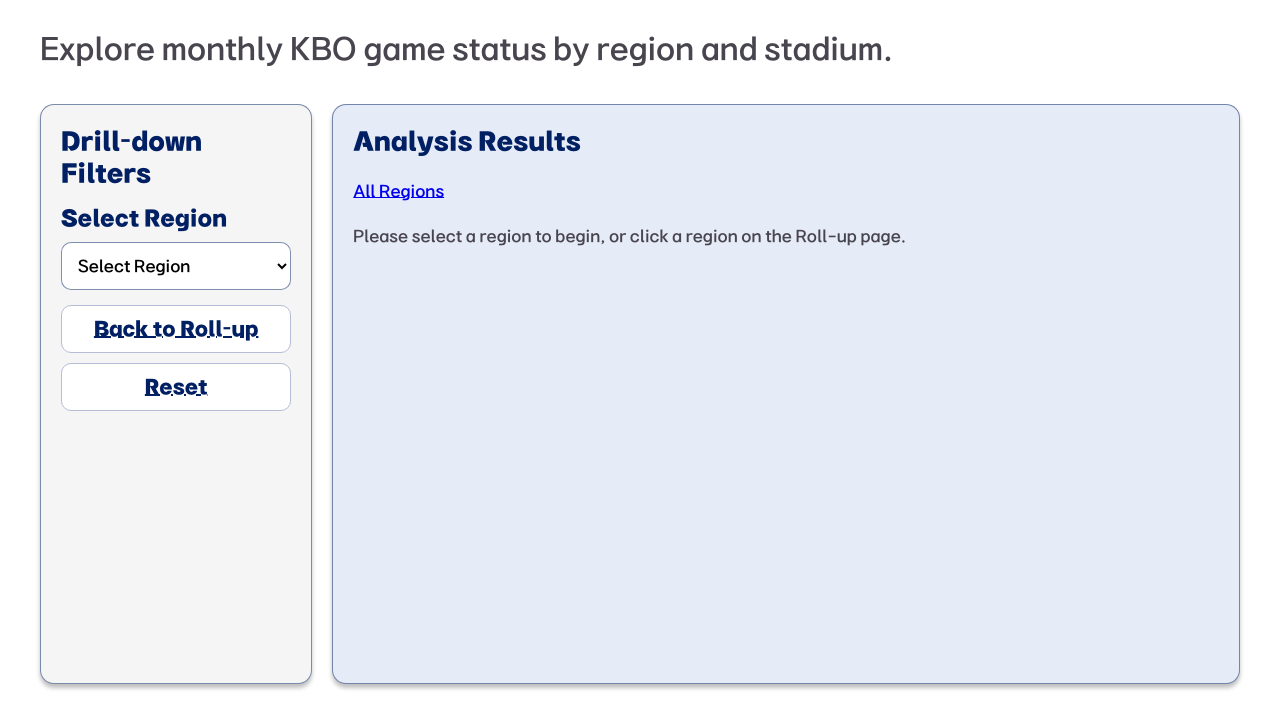
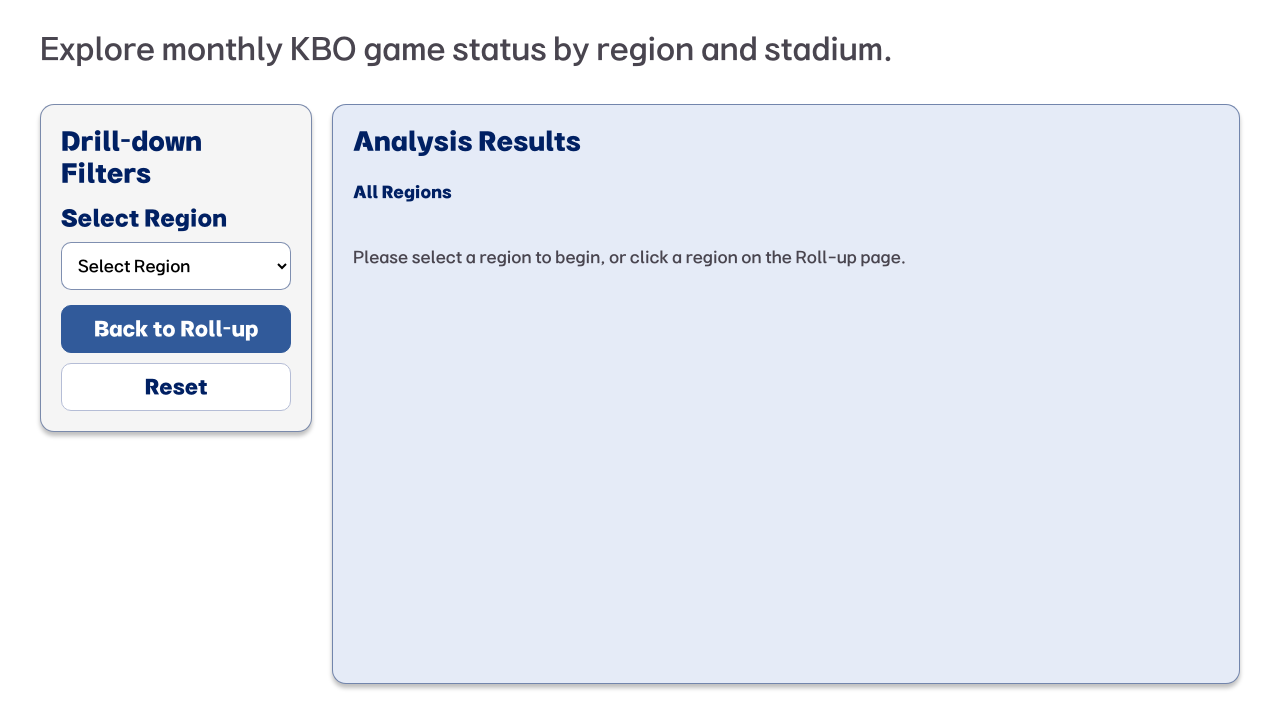
Before and after one commit to BDA-team04/team04, a PHP site: page /analysis_drilldown.php in a window 1280 px wide. Shown: the part 196-905 px from the top of the page. Run offline with PHP 8.4, Linux system fonts and the light colour scheme; data that the repository does not hold is empty.

Commit message:
fix: drill down, rollup 페이지 디자인 통일

```diff
--- a/analysis_drilldown.php
+++ b/analysis_drilldown.php
@@ -1,6 +1,7 @@
 <?php
 // 작성자: 용연주
 // 수정: 정윤아 (지역 → 구장 → 월 단계 연결, 구장별 요약·월별 날씨 지표 추가)
+// 수정: 조혜림 (다른 분석 페이지와 디자인 통일: reset 버튼 수정, 링크 수정)
 require_once 'session.php';
 require_once 'db.php';
 
@@ -235,7 +236,7 @@ require_once 'header.php';
         <?php endif; ?>
 
         <div class="analysis-page-form">
-            <a href="analysis_rollup.php" class="analysis-page-reset">Back to Roll-up</a>
+            <a href="analysis_rollup.php" class="analysis-page-back">Back to Roll-up</a>
             <a href="analysis_drilldown.php?reset=1" class="analysis-page-reset">Reset</a>
         </div>
 
@@ -247,15 +248,19 @@ require_once 'header.php';
 
         <!-- 현재 위치: 전체 지역 › 지역 › 구장 (누르면 한 단계 위로) -->
         <p class="analysis-page-message">
-            <a href="analysis_rollup.php">All Regions</a>
+            <a class="analysis-page-link" href="analysis_rollup.php">All Regions</a>
             <?php if ($selected_city !== ''): ?>
                 &rsaquo;
                 <a href="analysis_drilldown.php?city=<?= urlencode($selected_city) ?>"><?= h($selected_city) ?></a>
             <?php endif; ?>
             <?php if ($selected_stadium_name !== ''): ?>
-                &rsaquo; <?= h($selected_stadium_name) ?>
+                &rsaquo;
+                <span class="analysis-page-current">
+                    <?= h($selected_stadium_name) ?>
+                </span>
             <?php endif; ?>
         </p>
+        <br>
 
         <?php if ($selected_city === ''): ?>
 
@@ -284,7 +289,7 @@ require_once 'header.php';
                         <?php foreach ($stadium_summary as $row): ?>
                             <tr>
                                 <td>
-                                    <a href="analysis_drilldown.php?city=<?= urlencode($selected_city) ?>&amp;stadium_id=<?= (int)$row['stadium_id'] ?>">
+                                    <a class="analysis-page-link" href="analysis_drilldown.php?city=<?= urlencode($selected_city) ?>&amp;stadium_id=<?= (int)$row['stadium_id'] ?>">
                                         <?= h($row['stadium_name']) ?>
                                     </a>
                                     <?= $row['is_dome'] ? ' (dome)' : '' ?>
--- a/style.css
+++ b/style.css
@@ -361,7 +361,7 @@ body {
 /* 분석 페이지 - 필터 영역 */
 .filter-panel {
     height: auto;
-    min-height: 580px;
+    min-height: 300px;
     background: #F5F5F5;
     border: 1px solid rgba(0, 32, 99, 0.5);
     border-radius: 14px;
@@ -488,6 +488,7 @@ body {
     justify-content: center;
     line-height: 1.2;
     flex-shrink: 0;
+    text-decoration: none;
 
     width: 100%;
     height: 48px;
@@ -570,6 +571,81 @@ body {
     margin-top: 25px;
     font-size: 16px;
     color: #49454F;
+}
+
+/* Roll-up Temperature 입력창 */
+form[action="analysis_rollup.php"] .analysis-page-date-range input {
+    height: 48px;
+    padding: 0 12px;
+    border: 1px solid rgba(0, 32, 99, 0.5);
+    border-radius: 10px;
+    background: #FFFFFF;
+    font-family: inherit;
+    font-size: 16px;
+    box-sizing: border-box;
+}
+
+form[action="analysis_rollup.php"] .analysis-page-date-range input:focus {
+    outline: none;
+    border-color: #002063;
+}
+
+/* 경로 링크 */
+.analysis-page-link {
+    color: #000000;
+    font-weight: 700;
+    text-decoration: none;
+}
+
+.analysis-page-link:hover {
+    color: #163E85;
+    text-decoration: underline;
+}
+
+/* Drill-down 경로 링크 */
+.analysis-page-layout:has(
+    form[action="analysis_drilldown.php"]
+) .result-panel .analysis-page-message a {
+    color: #002063;
+    font-weight: 700;
+    text-decoration: none;
+}
+
+.analysis-page-layout:has(
+    form[action="analysis_drilldown.php"]
+) .result-panel .analysis-page-message a:hover {
+    color: #163E85;
+    text-decoration: underline;
+}
+
+/* Roll-up 이동 버튼 */
+.analysis-page-back {
+    display: flex;
+    align-items: center;
+    justify-content: center;
+    width: 100%;
+    height: 48px;
+
+    background: #315A9A;;
+    color: #FFFFFF;
+    border: 1px solid #315A9A;
+    border-radius: 10px;
+
+    font-family: inherit;
+    font-size: 20px;
+    font-weight: 700;
+    text-decoration: none;
+}
+
+.analysis-page-back:hover {
+    background: #24477D;
+    border-color: #24477D;
+}
+
+/* 현재 선택된 경기장 이름 */
+.analysis-page-current {
+    color: #002063;
+    font-weight: 500;
 }
 
 /* =================================================== */
```
Also changed, not shown: analysis_rollup.php (+3 -7 lines).
